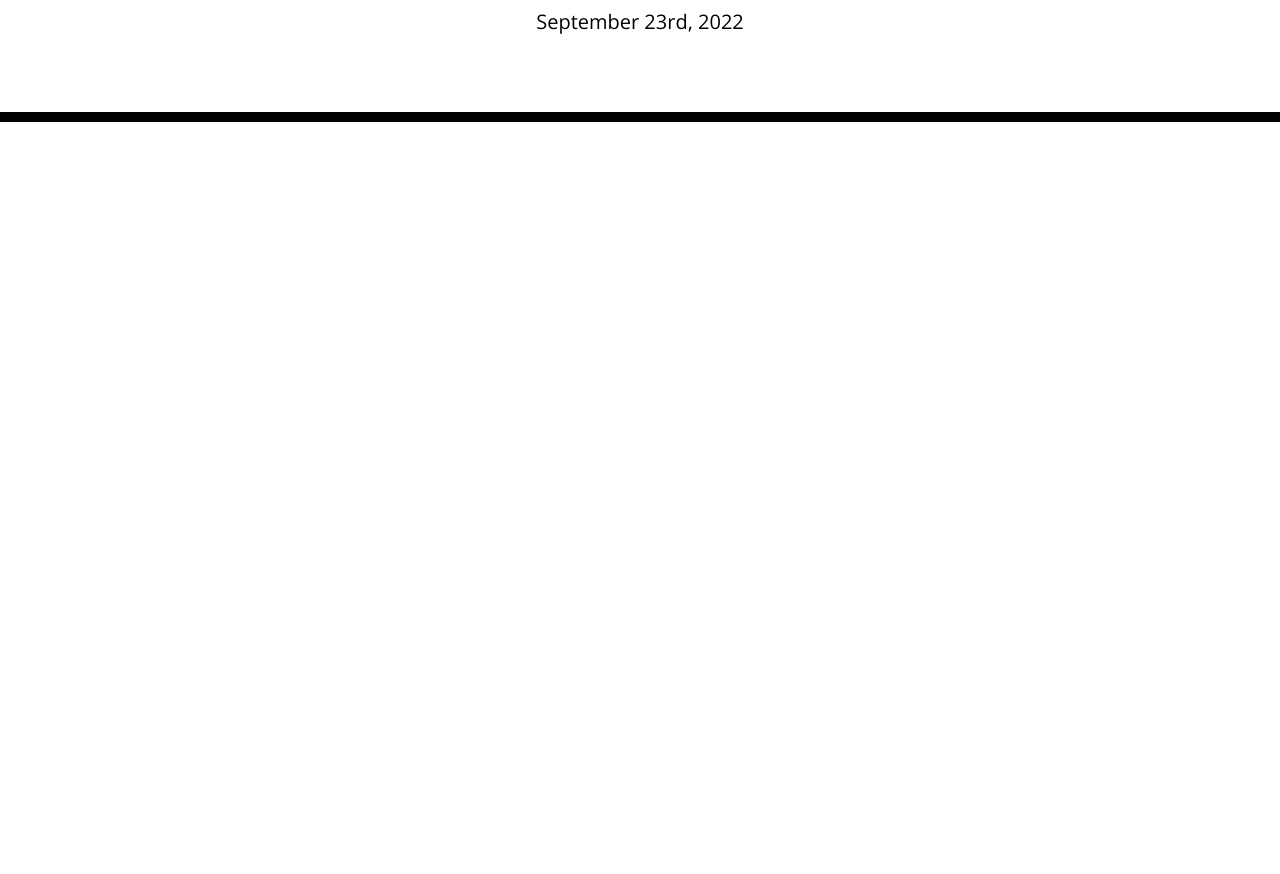
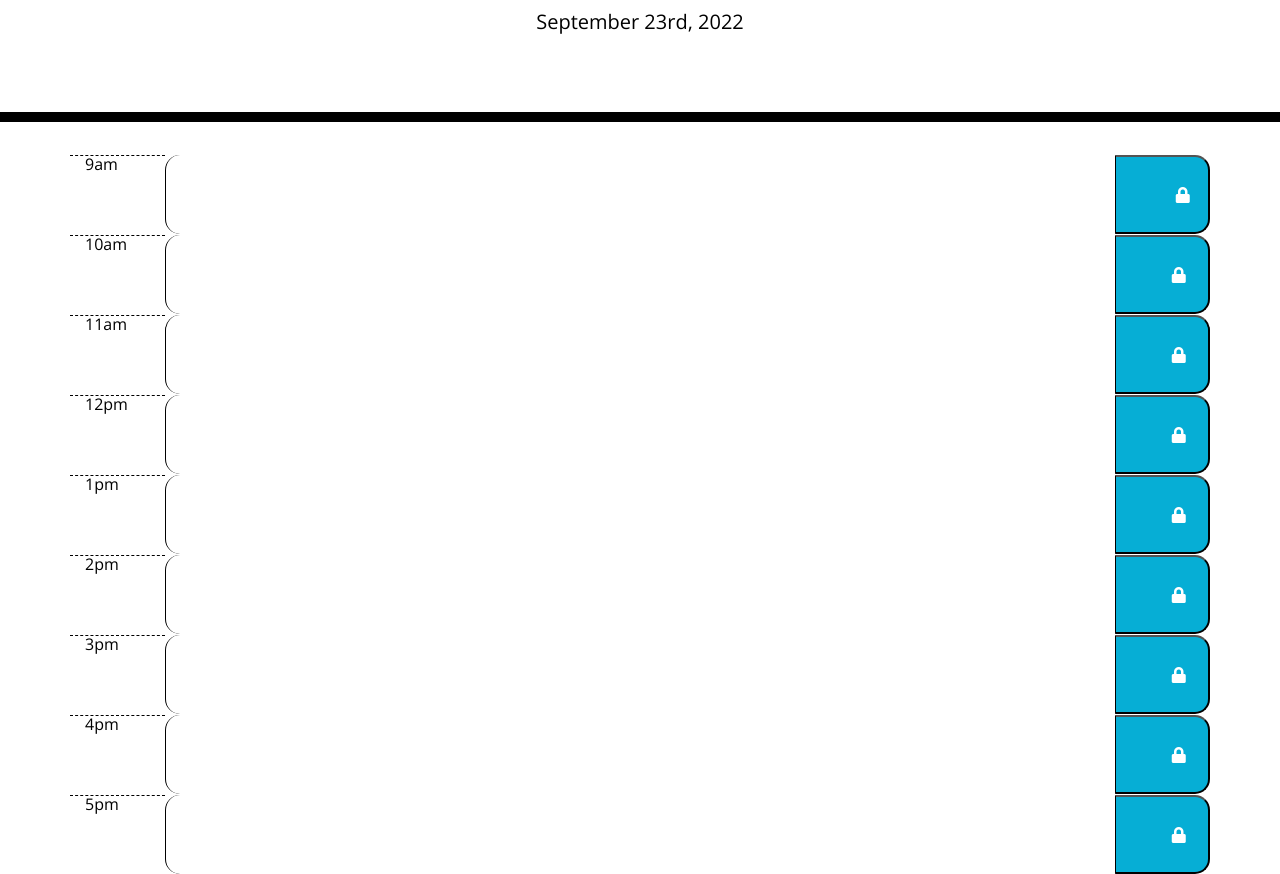
Before and after one commit to MyCodeSu/Work-Day-Scheduler, a plain HTML site: page index.html in a window 1280 px wide. Shown: the part 182-1056 px from the top of the page. Before the commit the page ends 800 px from the top, so only its background shows below. Drawn offline with nearby package versions, Linux system fonts and the light colour scheme.

Commit message:
html done

```diff
--- a/Develop/js/index.js
+++ b/Develop/js/index.js
@@ -1,6 +1,6 @@
 // GIVEN I am using a daily planner to create a schedule
 // WHEN I open the planner
-// THEN the current day is displayed at the top of the calendar
+// THEN the current day is displayed at the top of the calendar                                         DONE
 // WHEN I scroll down
 // THEN I am presented with time blocks for standard business hours
 // WHEN I view the time blocks for that day
--- a/index.html
+++ b/index.html
@@ -28,9 +28,83 @@
       <p class="lead">A simple calendar app for scheduling your work day</p>
       <p id="currentDay" class="lead"></p>
     </header>
+
     <div class="container">
       <!-- Timeblocks go here -->
+
+      <div id="hour-09" class="row time-div">
+        <div class="col-md-1 hour"><span id="9">9am</span></div>
+        <textarea class="col-md-10 time-block description"></textarea>
+        <button class="col-md-1 saveBtn" aria-label="save button 9am">
+          <i class="fas fa-lock"></i>
+        </button>
     </div>
+
+    <div id="hour-10" class="row time-div">
+      <div class="col-md-1 hour"><span id="10">10am</span></div>
+      <textarea class="col-md-10 time-block description"></textarea>
+      <button class="col-md-1 saveBtn" aria-label="save button 10am">
+        <i class="fas fa-lock"></i>
+      </button>
+    </div>
+
+    <div id="hour-11" class="row time-div">
+      <div class="col-md-1 hour"><span id="11">11am</span></div>
+      <textarea class="col-md-10 time-block description"></textarea>
+      <button class="col-md-1 saveBtn" aria-label="save button 11am">
+        <i class="fas fa-lock"></i>
+      </button>
+    </div>
+
+    <div id="hour-12" class="row time-div">
+      <div class="col-md-1 hour"><span id="12">12pm</span></div>
+      <textarea class="col-md-10 time-block description"></textarea>
+      <button class="col-md-1 saveBtn" aria-label="save button 12pm">
+        <i class="fas fa-lock"></i>
+      </button>
+    </div>
+
+    <div id="hour-13" class="row time-div">
+      <div class="col-md-1 hour"><span id="13">1pm</span></div>
+      <textarea class="col-md-10 time-block description"></textarea>
+      <button class="col-md-1 saveBtn" aria-label="save button 1pm">
+        <i class="fas fa-lock"></i>
+      </button>
+    </div>
+
+    <div id="hour-14" class="row time-div">
+      <div class="col-md-1 hour"><span id="14">2pm</span></div>
+      <textarea class="col-md-10 time-block description"></textarea>
+      <button class="col-md-1 saveBtn" aria-label="save button 2pm">
+        <i class="fas fa-lock"></i>
+      </button>
+    </div>
+
+    <div id="hour-15" class="row time-div">
+      <div class="col-md-1 hour"><span id="15">3pm</span></div>
+      <textarea class="col-md-10 time-block description"></textarea>
+      <button class="col-md-1 saveBtn" aria-label="save button 3pm">
+        <i class="fas fa-lock"></i>
+      </button>
+    </div>
+
+    <div id="hour-16" class="row time-div">
+      <div class="col-md-1 hour n"><span id="16">4pm</span></div>
+      <textarea class="col-md-10 time-block description"></textarea>
+      <button class="col-md-1 saveBtn" aria-label="save button 4pm">
+        <i class="fas fa-lock"></i>
+      </button>
+    </div>
+
+    <div id="hour-17" class="row time-div">
+      <div class="col-md-1 hour"><span id="17">5pm</span></div>
+      <textarea class="col-md-10 time-block description"></textarea>
+      <button class="col-md-1 saveBtn" aria-label="save button 5pm">
+        <i class="fas fa-lock"></i>
+      </button>
+    </div>
+
+  </div>
 
     <script src="https://code.jquery.com/jquery-3.4.1.min.js"></script>
     <script src="https://cdnjs.cloudflare.com/ajax/libs/moment.js/2.24.0/moment.min.js"></script>
```
